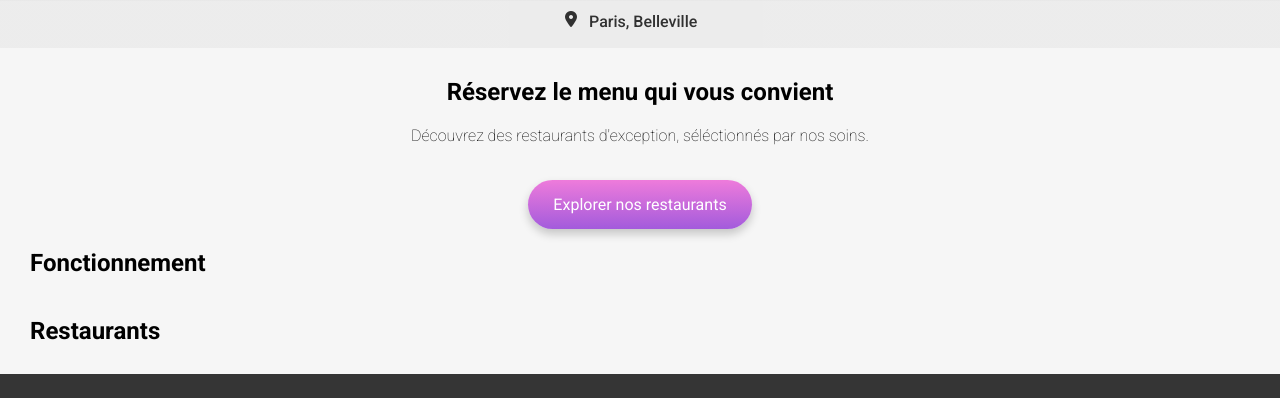
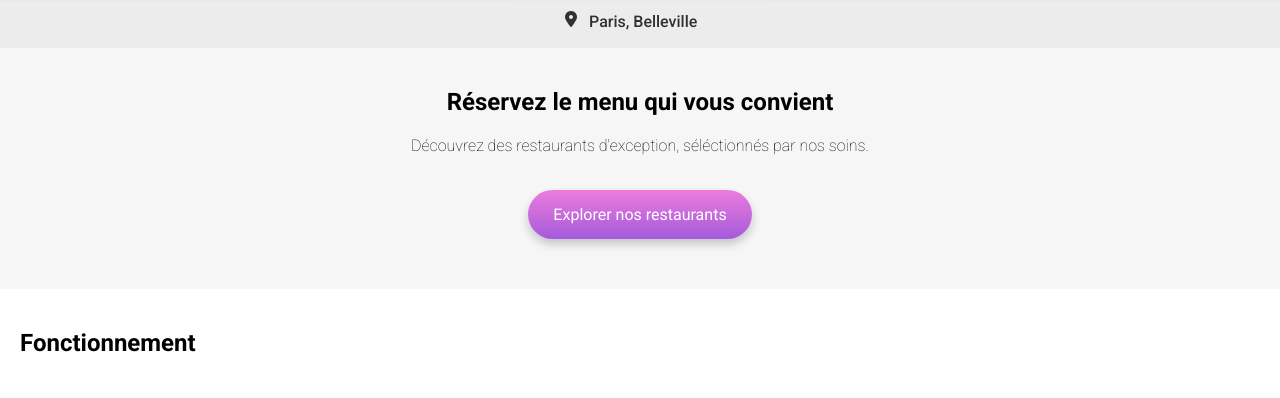
Before and after one commit to Miliexe/Ohmyfood, a website: page index.html in a window 1280 px wide. Shown: the part 72-470 px from the top of the page. Drawn offline with Linux system fonts and the light colour scheme; a web font is replaced by a local one.

Commit message:
Reset Container margin + Set background

```diff
--- a/index.html
+++ b/index.html
@@ -27,20 +27,18 @@
 
             <div class="container">
 
-                <section class="container--center">
+                <section class="container--center padding">
                     <h2>Réservez le menu qui vous convient</h2>
                     <p class="thin">Découvrez des restaurants d'exception, séléctionnés par nos soins.</p>
                     <br/>
                     <a href="#"><div class="btn1">Explorer nos restaurants</div></a>
                 </section>
 
-
-                <section>
+                <section class="container--bg padding">
                     <h2>Fonctionnement</h2>
                 </section>
 
-
-                <section>
+                <section class="padding">
                     <h2>Restaurants</h2>
                 </section>
 
--- a/sass/base/_base.scss
+++ b/sass/base/_base.scss
@@ -2,7 +2,7 @@
 
 body { margin: 0px; }
 
-main { background-color: $main-background;}
+main { background-color: $main-bg; }
 
 section { width: 100%;}
 
--- a/sass/components/_buttons.scss
+++ b/sass/components/_buttons.scss
@@ -4,9 +4,10 @@
     width: fit-content;
     box-sizing: border-box;
     margin: auto;
+    margin-bottom: 25px;
     padding: 15px 25px;
     border-radius: 25px;
     background: linear-gradient(180deg, rgba(238,123,219,1) 0%, rgba(163,91,220,1) 100%);
-    box-shadow: $btn__shadow;
     color: white;
+    box-shadow: 0px 5px 10px rgba(0, 0, 0, 0.2);
 }
--- a/sass/layouts/_container.scss
+++ b/sass/layouts/_container.scss
@@ -3,8 +3,13 @@
 .container{
     display: flex;
     flex-wrap: wrap;
-    padding: 10px 30px;
     &--center{
         text-align: center;
     }
+    &--bg{
+        background-color: $container-bg;
+    }
+    & .padding{
+        padding: 20px 20px 25px 20px;
+    }
 }
--- a/sass/utils/_variables.scss
+++ b/sass/utils/_variables.scss
@@ -5,9 +5,8 @@ $primary: #9356DC;
 $secondary: #FF79DA;
 $tertiary: #99E2D0;
 
-$main-background: #F6F6F6;
+
+// Backgrounds
+$main-bg: #F6F6F6;
+$container-bg: #FFFFFF;
 $footer-background: #353535;
-
-// shadows
-
-$btn__shadow: 0px 5px 10px rgba(0, 0, 0, 0.2);
```
Also changed, not shown: public/css/style.css, public/css/style_compressed.css, 2 other files.
